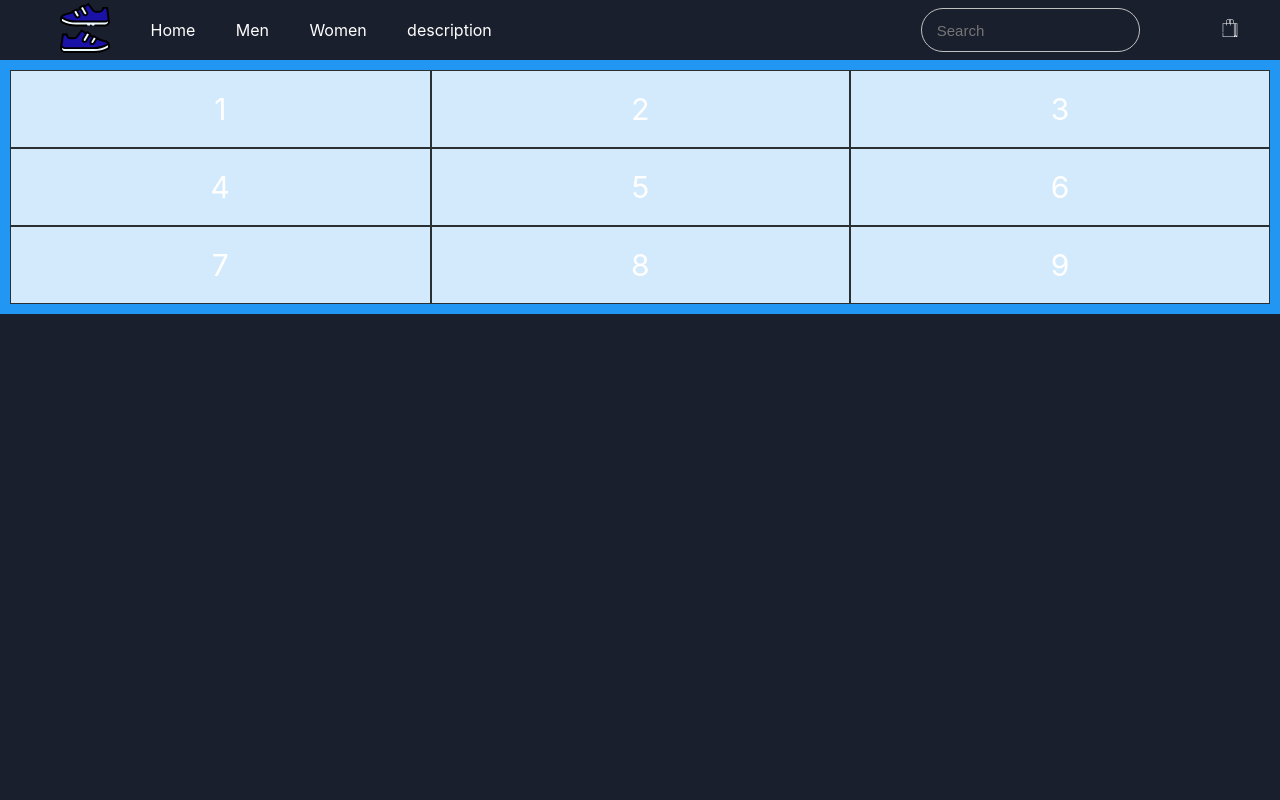
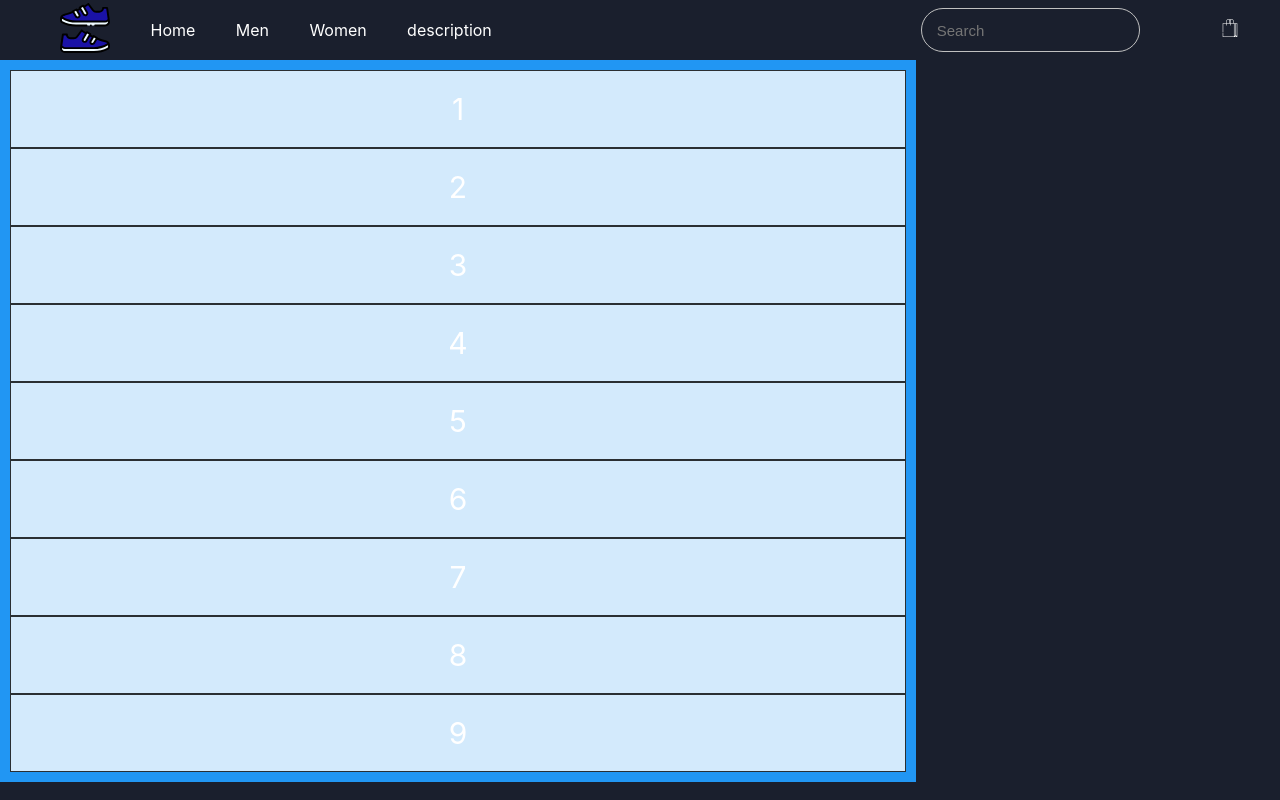
Before and after one commit to iMuhammadUmer/shoe-store-react, a React (Create React App) app: page / in a window 1280 px wide. Built offline with nearby package versions, Linux system fonts and the light colour scheme.

Commit message:
[WIP grid styling

```diff
--- a/src/App.css
+++ b/src/App.css
@@ -50,8 +50,9 @@ header input {
 }
 .grid-container {
   display: grid;
-  grid-template-columns: auto auto auto;
+  /* grid-template-columns: auto auto auto; */
   background-color: #2196f3;
+  width: 70%;
   padding: 10px;
 }
 .grid-item {
```
